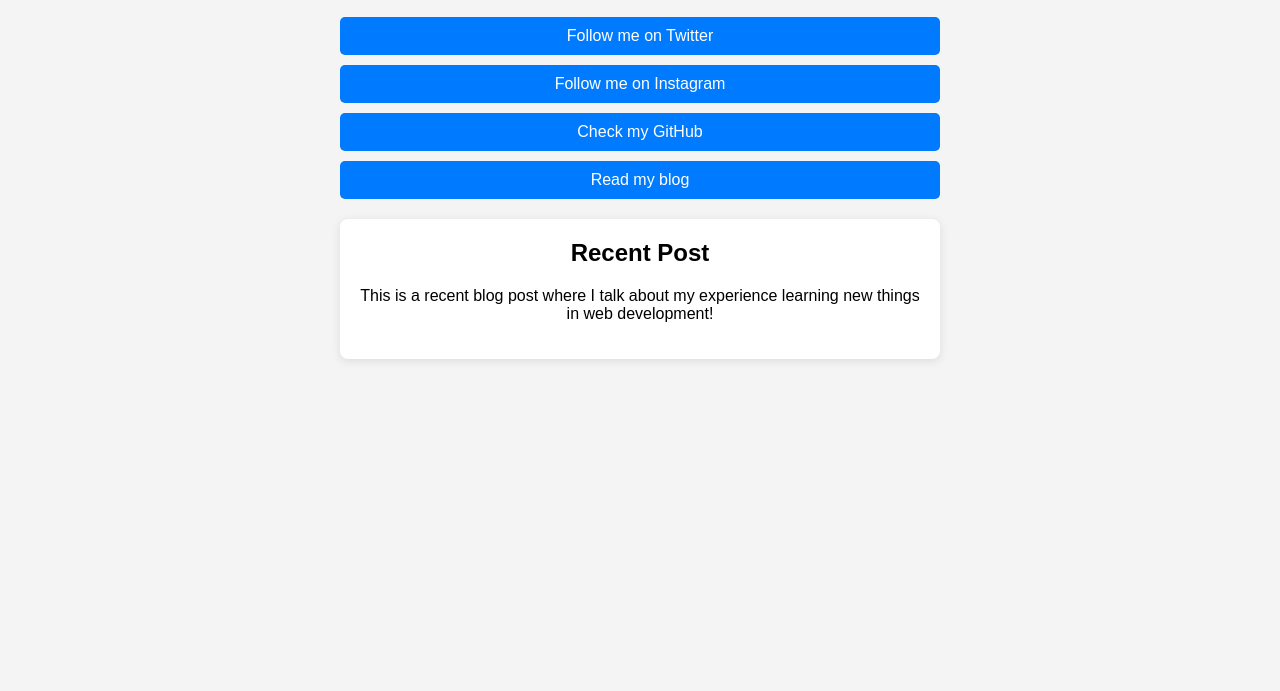
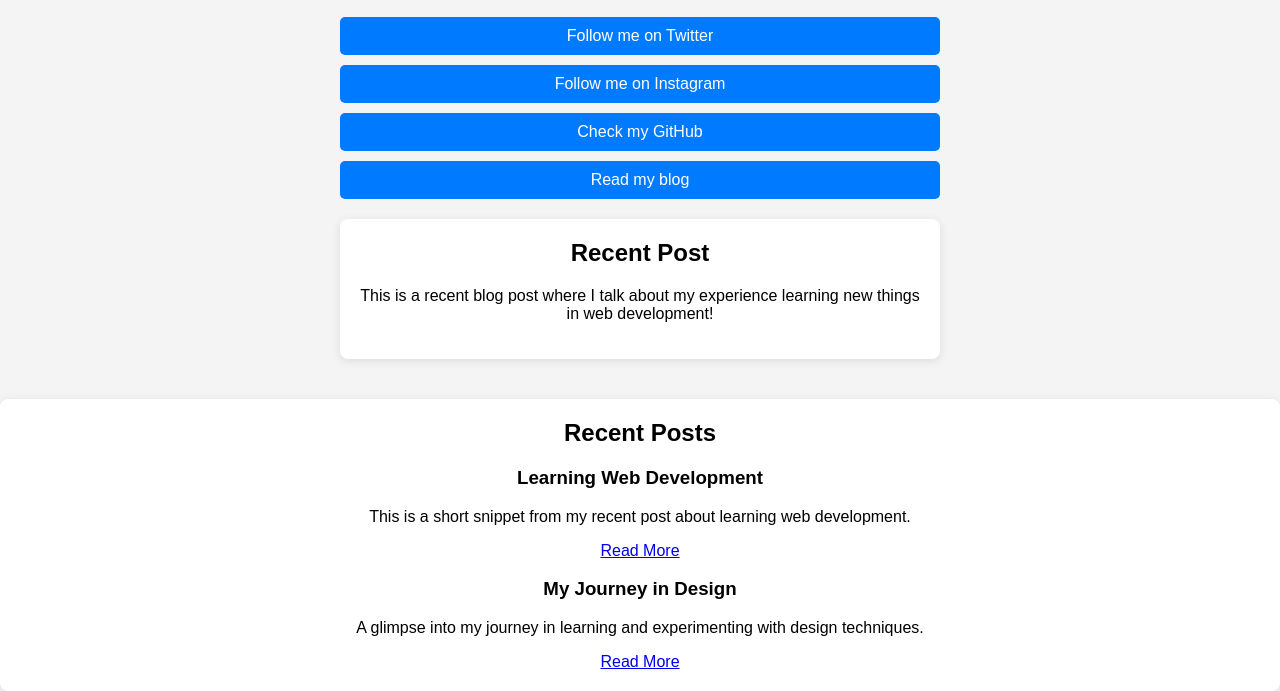
Before and after one commit to kmovies/test-blog, a plain HTML site: page index.html in a window 1280 px wide. Shown: the part 125-816 px from the top of the page. Drawn offline with Linux system fonts and the light colour scheme.

Commit message:
Update index.html

```diff
--- a/index.html
+++ b/index.html
@@ -81,3 +81,16 @@
   </div>
 </body>
 </html>
+<div class="blog-section">
+  <h2>Recent Posts</h2>
+  <div class="post">
+    <h3>Learning Web Development</h3>
+    <p>This is a short snippet from my recent post about learning web development.</p>
+    <a href="https://blog.example.com/post1" target="_blank">Read More</a>
+  </div>
+  <div class="post">
+    <h3>My Journey in Design</h3>
+    <p>A glimpse into my journey in learning and experimenting with design techniques.</p>
+    <a href="https://blog.example.com/post2" target="_blank">Read More</a>
+  </div>
+</div>
```
